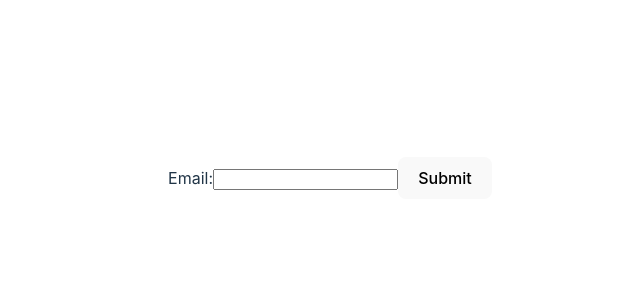
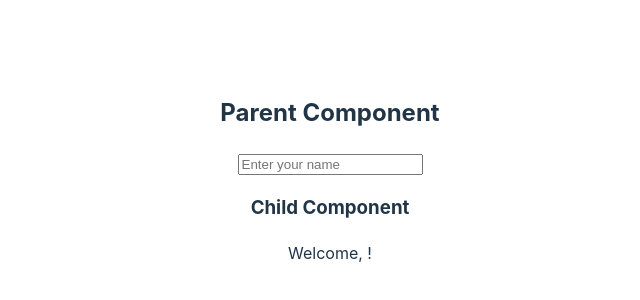
Before and after one commit to Miraj8280/react-projects, a React (Vite) app: page / in a window 1280 px wide. Shown: the part 222-522 px from the top of the page, without its empty margins (310-950 px from the left). Built offline with nearby package versions, Linux system fonts and the light colour scheme.

Commit message:
First commit

```diff
--- a/src/App.jsx
+++ b/src/App.jsx
@@ -1,17 +1,16 @@
 import "./App.css";
-import { ContactForm } from "./components/EventHandling";
 // import MultiState from './components/MultiState';
 // import User from './components/User';
 // import Counter from './components/Counter';
 // import List from "./components/List";
 // import Greeting from "./components/Greeting";
 // import Form from "./components/Form";
-// import ParentComponent from "./components/ParentComponent";
+import ParentComponent from "./components/ParentComponent";
 
 function App() {
   return (
     <div>
-      <ContactForm />
+      <ParentComponent />
     </div>
   );
 }
--- a/src/components/EventHandling.jsx
+++ /dev/null
@@ -1,42 +0,0 @@
-import { useState } from "react";
-
-export const ButtonClick = () => {
-  const handleClick = () => {
-    alert("Button was clicked!");
-  };
-
-  return (
-    <div>
-      <button onClick={handleClick}>Click me</button>
-    </div>
-  );
-};
-
-export const NameInput = () => {
-  const [name, setName] = useState("");
-
-  const handleChange = (event) => {
-    setName(event.target.value);
-  };
-
-  return (
-    <div>
-      <label htmlFor="name">Name:</label>
-      <input type="text" id="name" value={name} onChange={handleChange} />
-    </div>
-  );
-};
-
-export const ContactForm = () => {
-  const handleSubmit = (event) => {
-    event.preventDefault();
-    alert("Form submitted!");
-  };
-  return (
-    <form onSubmit={handleSubmit}>
-      <label htmlFor="email">Email:</label>
-      <input type="email" id="email" required />
-      <button type="submit">Submit</button>
-    </form>
-  );
-};
```
